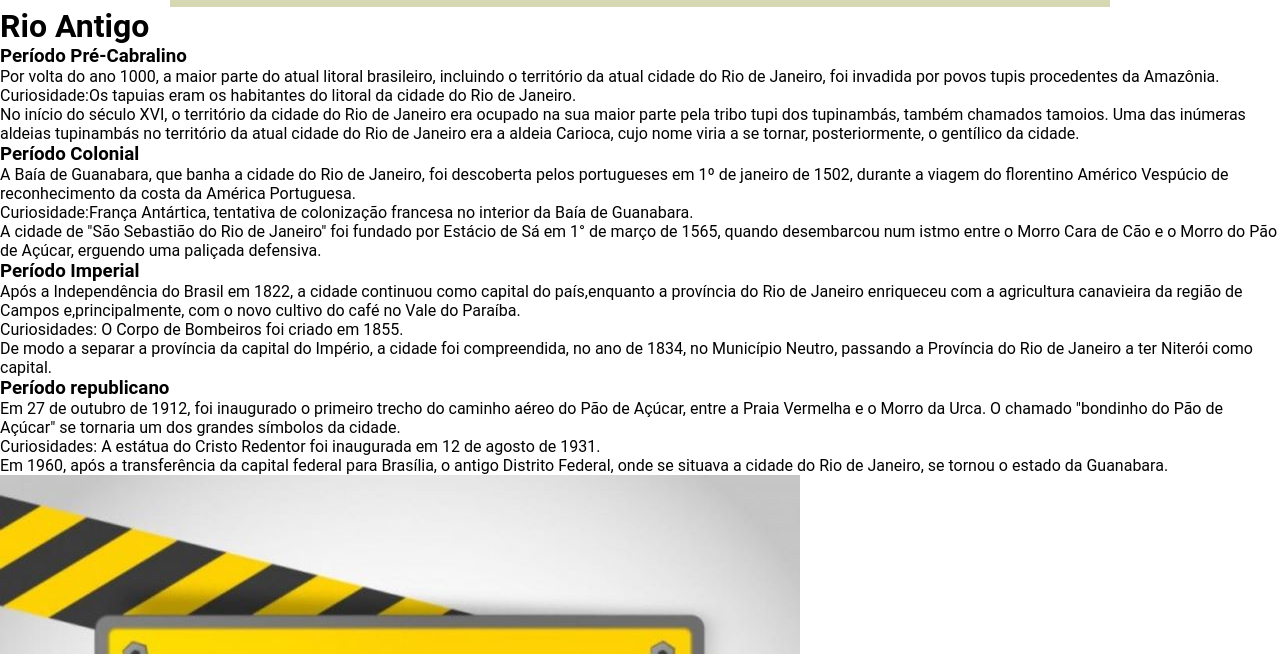
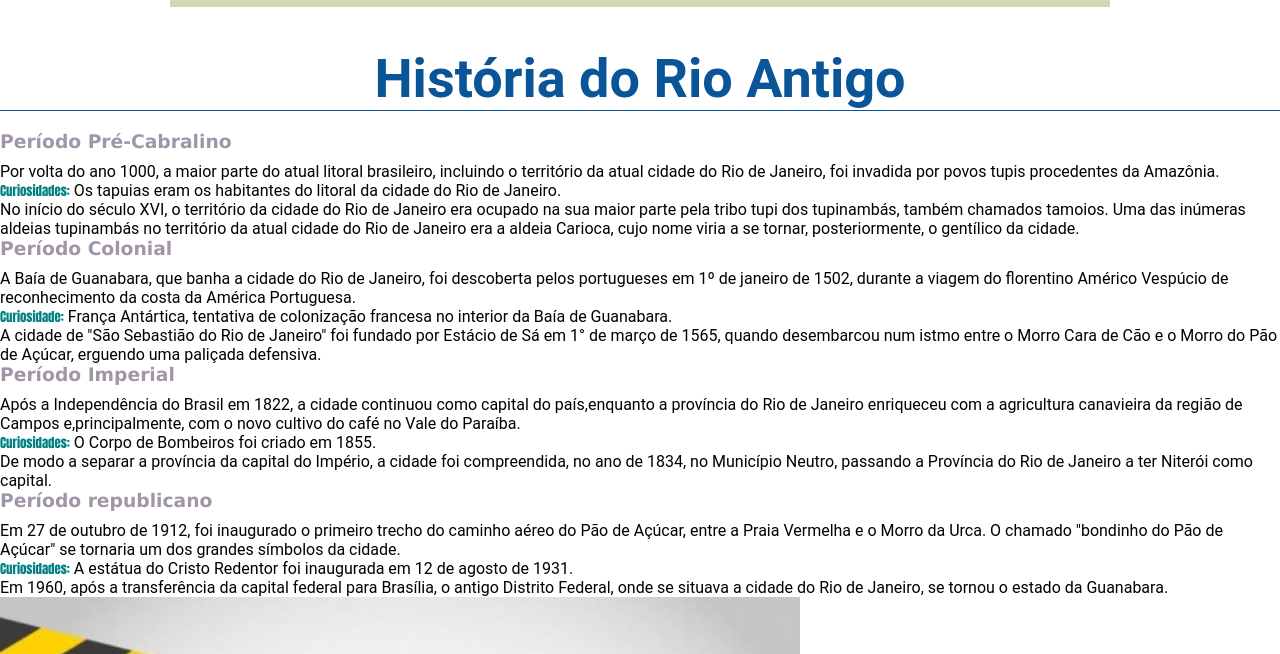
Before and after one commit to JoaoVictor215/rioantigo, a plain HTML site: page ExercicioA15/app.html in a window 1280 px wide. Shown: the part 146-800 px from the top of the page. Drawn offline with Linux system fonts and the light colour scheme; a web font is replaced by a local one.

Commit message:
atualizacoes

```diff
--- a/ExercicioA15/app.html
+++ b/ExercicioA15/app.html
@@ -34,37 +34,54 @@
 
 
 
-        <main>
-            <div></div>
+        <main class="conteudo-principal">
+            <div class="titulo-principal">
+                <h2>História do Rio Antigo</h2>
+            </div>
 
-            <h1>Rio Antigo</h1>
-        <h3>Período Pré-Cabralino</h3>
+        <h3 class="cabecalho-secao">Período Pré-Cabralino</h3>
         <p> Por volta do ano 1000, a maior parte do atual litoral brasileiro, incluindo o território da atual cidade do Rio de Janeiro,
-        foi invadida por povos tupis procedentes da Amazônia.<br>
-        Curiosidade:Os tapuias eram os habitantes do litoral da cidade do Rio de Janeiro.<br>
-        No início do século XVI, o território da cidade do Rio de Janeiro era ocupado na sua maior parte pela tribo tupi dos tupinambás,
+        foi invadida por povos tupis procedentes da Amazônia.</p>
+
+        <p>
+            <span class="titulo-curiosidade">Curiosidades:</span>  Os tapuias eram os habitantes do litoral da cidade do Rio de Janeiro.
+        </p>
+
+        <p>No início do século XVI, o território da cidade do Rio de Janeiro era ocupado na sua maior parte pela tribo tupi dos tupinambás,
         também chamados tamoios. Uma das inúmeras aldeias tupinambás no território da atual cidade do Rio de Janeiro era a aldeia Carioca,
         cujo nome viria a se tornar, posteriormente, o gentílico da cidade.</p>
 
-        <h3>Período Colonial</h3>
+        <h3 class="cabecalho-secao">Período Colonial</h3>
         <p>A Baía de Guanabara, que banha a cidade do Rio de Janeiro, foi descoberta pelos portugueses em 1º de janeiro de 1502,
-        durante a viagem do florentino Américo Vespúcio de reconhecimento da costa da América Portuguesa.<br>
-        Curiosidade:França Antártica, tentativa de colonização francesa no interior da Baía de Guanabara.<br>
-        A cidade de "São Sebastião do Rio de Janeiro" foi fundado por Estácio de Sá em 1° de março de 1565,
+        durante a viagem do florentino Américo Vespúcio de reconhecimento da costa da América Portuguesa.</p>
+
+        <p>
+            <span class="titulo-curiosidade">Curiosidade:</span> França Antártica, tentativa de colonização francesa no interior da Baía de Guanabara.
+        </p>
+
+        <p>A cidade de "São Sebastião do Rio de Janeiro" foi fundado por Estácio de Sá em 1° de março de 1565,
         quando desembarcou num istmo entre o Morro Cara de Cão e o Morro do Pão de Açúcar, erguendo uma paliçada defensiva.</p>
 
-        <h3>Período Imperial</h3>
+        <h3 class="cabecalho-secao">Período Imperial</h3>
         <p>Após a Independência do Brasil em 1822, a cidade continuou como capital do país,enquanto a província do Rio de Janeiro
-        enriqueceu com a agricultura canavieira da região de Campos e,principalmente, com o novo cultivo do café no Vale do Paraíba.<br>
-        Curiosidades: O Corpo de Bombeiros foi criado em 1855.<br>
-        De modo a separar a província da capital do Império, a cidade foi compreendida, no ano de 1834, no Município Neutro,
+        enriqueceu com a agricultura canavieira da região de Campos e,principalmente, com o novo cultivo do café no Vale do Paraíba.</p>
+
+        <p>
+            <span class="titulo-curiosidade">Curiosidades:</span> O Corpo de Bombeiros foi criado em 1855.
+        </p>
+
+        <p>De modo a separar a província da capital do Império, a cidade foi compreendida, no ano de 1834, no Município Neutro,
         passando a Província do Rio de Janeiro a ter Niterói como capital.</p>
 
-        <h3>Período republicano</h3>
+        <h3 class="cabecalho-secao">Período republicano</h3>
         <p>Em 27 de outubro de 1912, foi inaugurado o primeiro trecho do caminho aéreo do Pão de Açúcar, entre a Praia Vermelha e o Morro da Urca.
-        O chamado "bondinho do Pão de Açúcar" se tornaria um dos grandes símbolos da cidade.<br>
-        Curiosidades: A estátua do Cristo Redentor foi inaugurada em 12 de agosto de 1931.<br>
-        Em 1960, após a transferência da capital federal para Brasília, o antigo Distrito Federal,
+        O chamado "bondinho do Pão de Açúcar" se tornaria um dos grandes símbolos da cidade.</p>
+
+        <p>
+            <span class="titulo-curiosidade">Curiosidades:</span> A estátua do Cristo Redentor foi inaugurada em 12 de agosto de 1931.
+        </p>
+
+        <p>Em 1960, após a transferência da capital federal para Brasília, o antigo Distrito Federal,
         onde se situava a cidade do Rio de Janeiro, se tornou o estado da Guanabara.</p>
 
         <img src="img/paginaemconstrucao.jpg">
--- a/ExercicioA15/css/aula.css
+++ b/ExercicioA15/css/aula.css
@@ -45,3 +45,51 @@
     color: rgb(224,134,30);
     border-bottom: 1px solid rgb(224,134,30);
 }
+
+.conteudo-primcipal {
+    width: 940px;
+
+}
+
+
+
+
+
+
+
+
+
+
+
+
+.titulo-principal {
+    font-family: Arial, Helvetica, sans-serif, cursive;
+    color: rgb(10,85,151);
+    margin: 20px 0;
+    padding: 20px 0 0 0;
+    text-align: center;
+    font-size: 36px;
+    border-bottom: 1px solid rgb(10,85,151);
+}
+
+.cabecalho-secao {
+    font-family: 'Lucida Sans', 'Lucida Sans Regular', 'Lucida Grande', 'Lucida Sans Unicode', Geneva, Verdana, sans-serif;
+    color: #a196a7;
+    margin: 0 0 10px;
+}
+
+.titulo-curiosidade {
+    font-family: Impact, Haettenschweiler, 'Arial Narrow Bold', sans-serif;
+    color: teal;
+    font-size: .8rem;
+}
+
+.conteudo-secao {
+    padding: 10px 0;
+
+}
+
+.conteudo-secao p {
+    padding: 5px 0 5px 0;
+    text-align: justify;
+}
```
Lines whose indentation alone changed are shown as unchanged.
